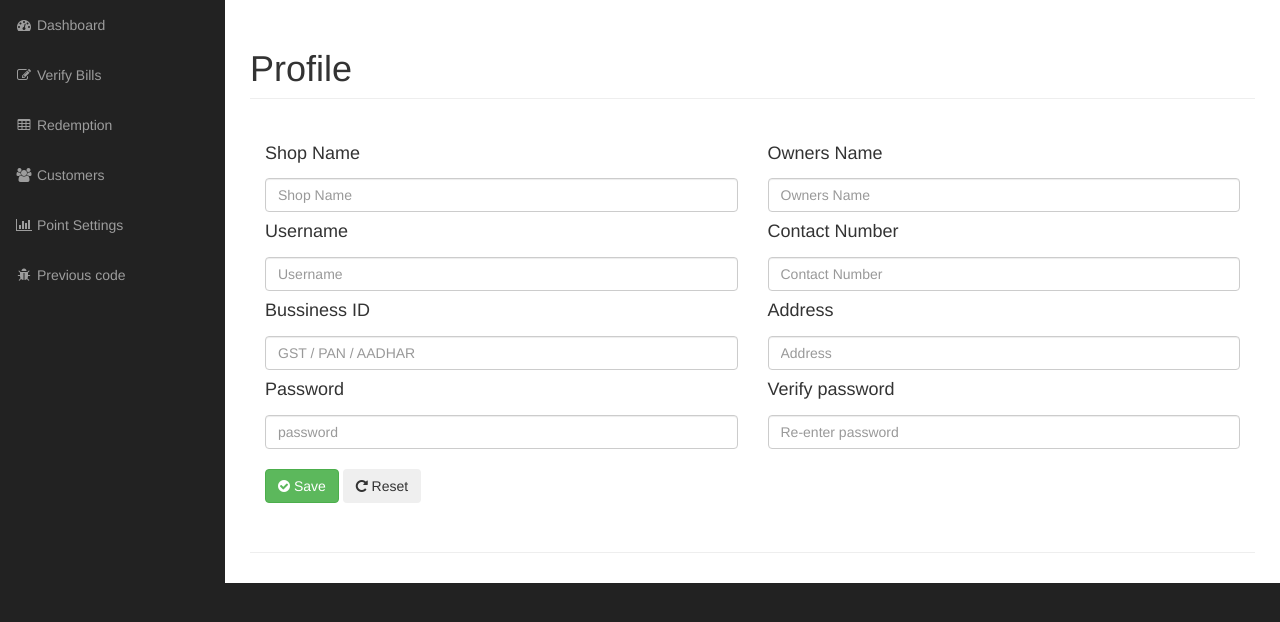
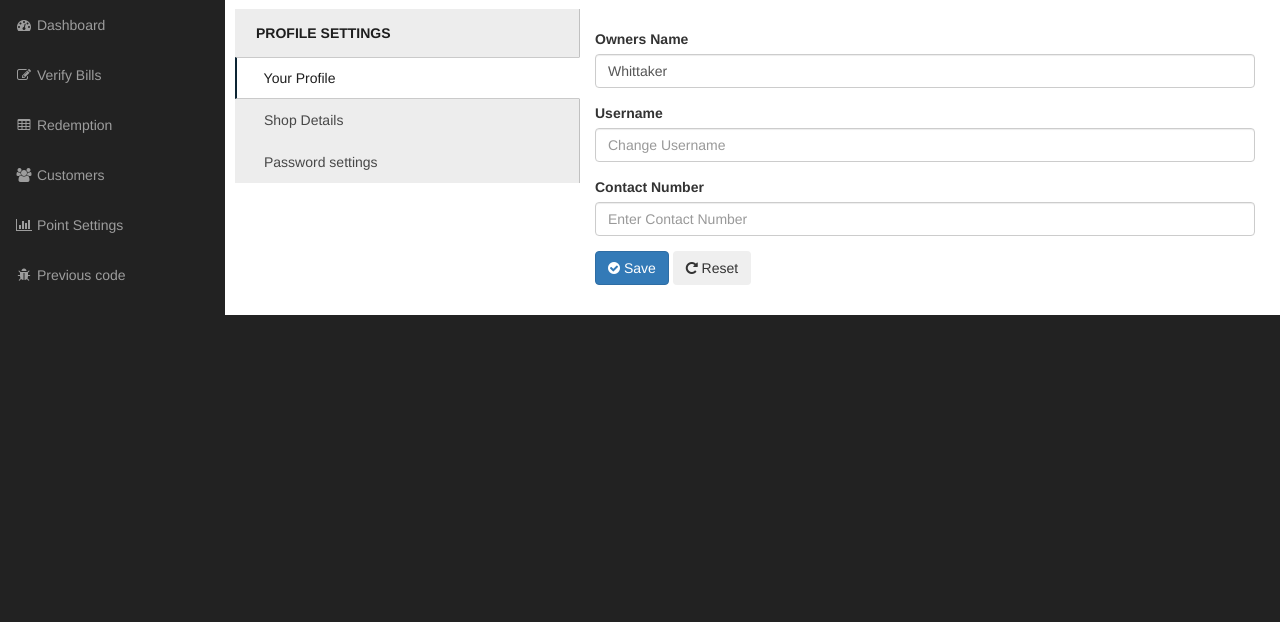
Before and after one commit to samrdh/yash, a PHP site: page /profilesettings.php in a window 1280 px wide. Shown: the part 51-673 px from the top of the page. Run offline with PHP 8.4, Linux system fonts and the light colour scheme; the visitor is signed in with stand-in values (Sample User, id 1).

Commit message:
profile & profile settings pg

```diff
--- a/header.php
+++ b/header.php
@@ -96,7 +96,7 @@ if(!isset($_SESSION['yashshopid'])){
                     <a href="#" class="dropdown-toggle" data-toggle="dropdown"><i class="fa fa-user"></i> <?php echo $_SESSION['yashshopname'] ?> <b class="caret"></b></a>
                     <ul class="dropdown-menu">
                         <li>
-                            <a href="#"><i class="fa fa-fw fa-user"></i> Profile</a>
+                            <a href="profilepg.php"><i class="fa fa-fw fa-user"></i> Profile</a>
                         </li>
                         <li>
                             <a href="profilesettings.php"><i class="fa fa-fw fa-gear"></i> Settings</a>
--- a/profilesettings.php
+++ b/profilesettings.php
@@ -1,114 +1,202 @@
 <?php
 include("header.php");
 ?>
+
+
+<style>
+#page-content-wrapper {
+  padding: 15px;
+}
+#page-content-wrapper .component-wrapper {
+  border: 0.1em solid rgba(150, 150, 150, 0.6);
+  background-color: #fcfcfc;
+  box-shadow: 0 0 4px rgba(0, 0, 0, 0.1), 0 1px 4px rgba(0, 0, 0, 0.2);
+}
+
+.tabs-left {
+  padding: 0;
+  margin-bottom: -0.2em;
+  border: 0;
+  border-right: 0.1em solid rgba(150, 150, 150, 0.5);
+  background-color: rgba(220, 220, 220, 0.5);
+}
+.tabs-left > li {
+  float: none;
+  margin: 0;
+  margin-right: -0.1em;
+}
+.tabs-left > li.nav-title {
+  color: #1e1e1e;
+  padding: 1em 1.5em;
+  text-transform: uppercase;
+  font-weight: bold;
+}
+.tabs-left > li > a {
+  display: block;
+  padding-left: 2em;
+  border-radius: 0;
+  color: rgba(30, 30, 30, 0.8);
+}
+.tabs-left > li > a:hover, .tabs-left > li > a:focus {
+  background-color: rgba(220, 220, 220, 0.8);
+  border-left: 0.2em solid #00B9CD;
+  padding-left: 1.9em;
+  margin-right: 0.1em;
+}
+.tabs-left > li.active > a, .tabs-left > li.active > a:hover, .tabs-left > li.active > a:focus {
+  color: #1e1e1e;
+  padding-left: 1.9em;
+  margin-right: 0;
+  border-color: rgba(150, 150, 150, 0.5);
+  border-right-color: transparent;
+  border-left: 0.2em solid #0D2534;
+}
+</style>
+
 <div id="page-wrapper">
 
 <div class="container-fluid">
 
-    <!-- Page Heading -->
-    <div class="row">
-        <div class="col-lg-12">
-            <h1 class="page-header">
-                Profile
-            </h1>
-        </div>
-    </div>
+<div class="row">
+          <div class="col-xs-4" style="padding:0">
+            <!-- Nav tabs -->
+            <ul class="nav nav-tabs tabs-left">
+              <li class="nav-title"><span>Profile settings</span></li>
+              <li class="active"><a href="#profile" data-toggle="tab">Your Profile</a></li>
+              <li><a href="#shop" data-toggle="tab">Shop Details</a></li>
+              <li><a href="#password" data-toggle="tab">Password settings</a></li>
+            </ul>
+          </div>
 
 
-    <!-- add new row here -->
-    <div class="row">
-            <div class="col-xs-12">
-              <form class="form" action="#" method="post" id="registrationForm">
+          <div class="col-xs-8">
 
-                      <div class="form-group">
-                          <div class="col-xs-6">
-                              <label for="first_name"><h4>Shop Name</h4></label>
-                              <input type="text" class="form-control" name="first_name" id="first_name" placeholder="Shop Name" title="enter your Shop Name.">
-                          </div>
-                      </div>
+            <!-- Tab panes -->
+            <div class="tab-content">
+              <div class="tab-pane active" id="profile">
+                <div class="container-fluid">
+                  <div class="row">
+                    <div class="col-lg-12">
+                        <br>
+                      <form>
+                                <div class="form-group row align-items-center">
+                                <label class="col-3">Owners Name</label>
+                                <div class="col">
+                                    <input type="text" placeholder="Owners Name" value="Whittaker" name="profile-last-name" class="form-control" />
+                                </div>
+                                </div>
+                                <div class="form-group row align-items-center">
+                                <label class="col-3">Username</label>
+                                <div class="col">
+                                <input type="text" placeholder="Change Username" name="profile-email" class="form-control" required />
+                            </div>
+                            </div>
+                            <div class="form-group row align-items-center">
+                            <label class="col-3">Contact Number</label>
+                            <div class="col">
+                                <input type="text" placeholder="Enter Contact Number" name="profile-location" class="form-control" />
+                            </div>
+                            </div>
 
-                      <div class="form-group">
-                          <div class="col-xs-6">
-                            <label for="last_name"><h4>Owners Name</h4></label>
-                              <input type="text" class="form-control" name="last_name" id="last_name" placeholder="Owners Name" title="enter the Owners Name.">
-                          </div>
-                      </div>
+                            <div class="row justify-content-end">
+                            <button class="btn btn-primary" type="submit"><i class="fa fa-check-circle"></i> Save</button>
+                            <button class="btn" type="reset"><i class="fa fa-repeat"></i> Reset</button>
+                            </div>
+                            <br>
+                        </form>
+                    </div>
+                  </div>
+                </div>
+              </div>
 
-                      <div class="form-group">
-                          <div class="col-xs-6">
-                              <label for="phone"><h4>Username</h4></label>
-                              <input type="text" class="form-control" name="phone" id="phone" placeholder="Username" title="enter your Username.">
-                          </div>
-                      </div>
+              <div class="tab-pane" id="shop">
+                  <div class="container-fluid">
+                  <div class="row">
+                    <div class="col-lg-12">
+                      <br>
+                      <form>
+                                                <div class="form-group row align-items-center">
+                                                    <label class="col-3">Shop Name</label>
+                                                    <div class="col">
+                                                        <input type="text" placeholder="Shop Name" value="David" name="profile-first-name" class="form-control" required />
+                                                    </div>
+                                                </div>
 
-                      <div class="form-group">
-                          <div class="col-xs-6">
-                             <label for="mobile"><h4>Contact Number</h4></label>
-                              <input type="text" class="form-control" name="mobile" id="mobile" placeholder="Contact Number" title="enter your Contact Number.">
-                          </div>
-                      </div>
+                                                <div class="form-group row align-items-center">
+                                                    <label class="col-3">Bussiness ID</label>
+                                                    <div class="col">
+                                                        <input type="text" placeholder="GST / PAN / AADHAR" name="profile-location" class="form-control" />
+                                                    </div>
+                                                </div>
+                                                <div class="form-group row">
+                                                    <label class="col-3">Business Address</label>
+                                                    <div class="col">
+                                                        <textarea type="text" placeholder="Change shop address" name="profile-bio" class="form-control" rows="4"></textarea>
+                                                        <small>Please enter a valid address</small>
+                                                    </div>
+                                                </div>
+                                                <div class="row justify-content-end">
+                                                <button class="btn btn-primary" type="submit"><i class="fa fa-check-circle"></i> Save</button>
+                               	                <button class="btn" type="reset"><i class="fa fa-repeat"></i> Reset</button>
+                                                </div>
+                                                <br>
+                                            </form>
+                    </div>
+                  </div>
+                </div>
 
-                      <div class="form-group">
-                          <div class="col-xs-6">
-                              <label for="ubi"><h4>Bussiness ID</h4></label>
-                              <input type="text" class="form-control" name="ubi" id="ubi" placeholder="GST / PAN / AADHAR" title="enter your GST / PAN / AADHAR.">
-                          </div>
-                      </div>
+              </div>
 
-                      <div class="form-group">
-                          <div class="col-xs-6">
-                              <label for="Address"><h4>Address</h4></label>
-                              <input type="text" class="form-control" id="location" placeholder="Address" title="enter a Address">
-                          </div>
-                      </div>
+                            <div class="tab-pane" id="password">
+                  <div class="container-fluid">
+                  <div class="row">
+                    <div class="col-lg-12">
+                      <br>
+                      <form>
+                                                <div class="form-group row align-items-center">
+                                                    <label class="col-3">Current Password</label>
+                                                    <div class="col">
+                                                        <input type="password" placeholder="Enter your current password" name="password-current" class="form-control" />
+                                                    </div>
+                                                </div>
+                                                <div class="form-group row align-items-center">
+                                                    <label class="col-3">New Password</label>
+                                                    <div class="col">
+                                                        <input type="password" placeholder="Enter a new password" name="password-new" class="form-control" />
+                                                        <small>Password must be at least 8 characters long</small>
+                                                    </div>
+                                                </div>
+                                                <div class="form-group row align-items-center">
+                                                    <label class="col-3">Confirm Password</label>
+                                                    <div class="col">
+                                                        <input type="password" placeholder="Confirm your new password" name="password-new-confirm" class="form-control" />
+                                                    </div>
+                                                </div>
+                                                <div class="row justify-content-end">
+                                                    <button type="submit" class="btn btn-primary">Change Password</button>
+                                                </div>
+                                                <br>
+                                            </form>
+                    </div>
+                  </div>
+                </div>
 
-                      <div class="form-group">
-                          <div class="col-xs-6">
-                              <label for="password"><h4>Password</h4></label>
-                              <input type="password" class="form-control" name="password" id="password" placeholder="password" title="enter your password.">
-                          </div>
-                      </div>
+              </div>
 
-                      <div class="form-group">
-                          <div class="col-xs-6">
-                            <label for="password2"><h4>Verify password</h4></label>
-                              <input type="password" class="form-control" name="Re-enter password" id="password2" placeholder="Re-enter password" title="enter your password2.">
-                          </div>
-                      </div>
+          <div class="clearfix"></div>
 
-                      <div class="form-group">
-                           <div class="col-xs-12">
-                                <br>
-                              	<button class="btn btn-success" type="submit"><i class="fa fa-check-circle"></i> Save</button>
-                               	<button class="btn" type="reset"><i class="fa fa-repeat"></i> Reset</button>
-                            </div>
-                      </div>
-
-              	</form>
+        </div>
+      </div>
+      </div>
 
 
-            </div>
-    </div>
+    </div><!-- /#page-content-wrapper -->
+  </div><!-- /#wrapper -->
+<!---->
 
-    <!-- /.row -->
 
-    <!--Footer Space-->
-    <div class="row">
-        <div class="col-lg-12">
-            <h1 class="page-header">
 
-            </h1>
-        </div>
-    </div>
 
-</div>
-<!-- /.container-fluid -->
-
-</div>
-<!-- /#page-wrapper -->
-
-</div>
-<!-- /#wrapper -->
 <?php
 include("footer.php");
 ?>
```
Also changed, not shown: profilepg.php (added, +93 -0 lines).
